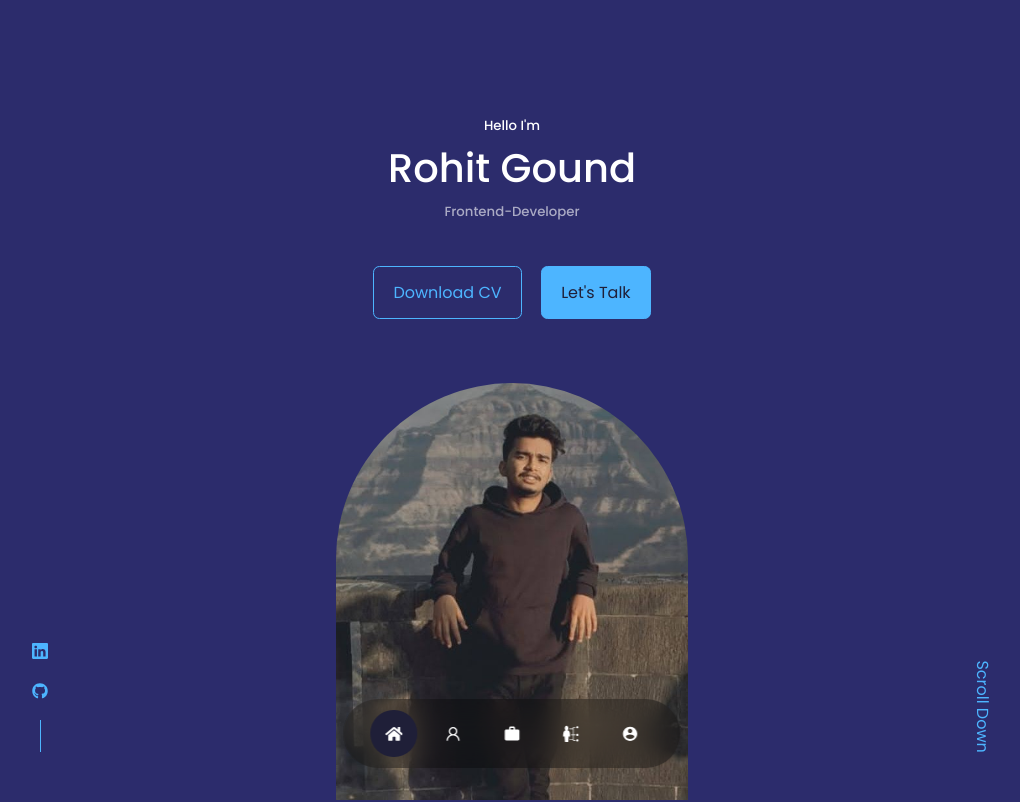
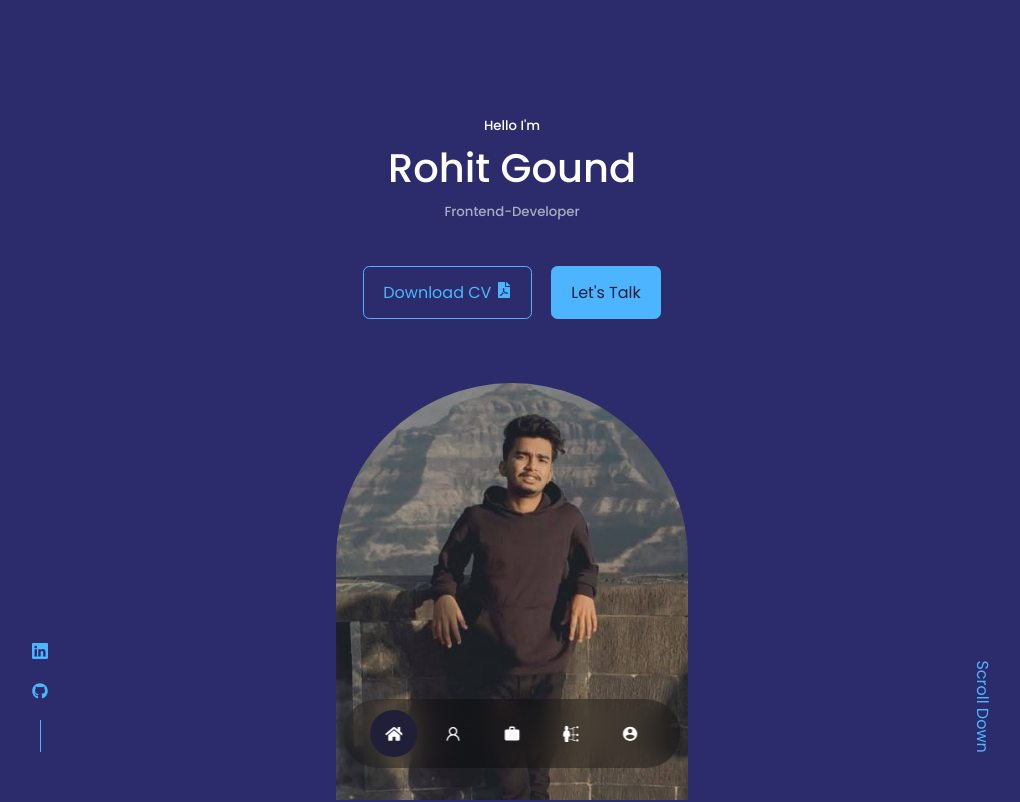
Before and after one commit to Rgound111/personal-portfolio, a React (Create React App) app: page / in a window 1280 px wide. Shown: the top 802 px of the page, without its empty margins (128-1148 px from the left). Built offline with nearby package versions, Linux system fonts and the light colour scheme.

Commit message:
CV updated

```diff
--- a/src/components/header/CTA.jsx
+++ b/src/components/header/CTA.jsx
@@ -1,10 +1,12 @@
 import React from 'react'
 import CV from '../../assets/CV.pdf'
+import {FaFilePdf} from 'react-icons/fa'
+
 
 const CTA = () => {
   return (
     <div className='cta'>
-      <a href={CV} download className='btn'>Download CV</a>
+      <a href={CV} download className='btn'>Download CV <span><FaFilePdf/></span></a>
       <a href="#contact" className='btn btn-primary'> Let's Talk</a>
     </div>
   )
```
